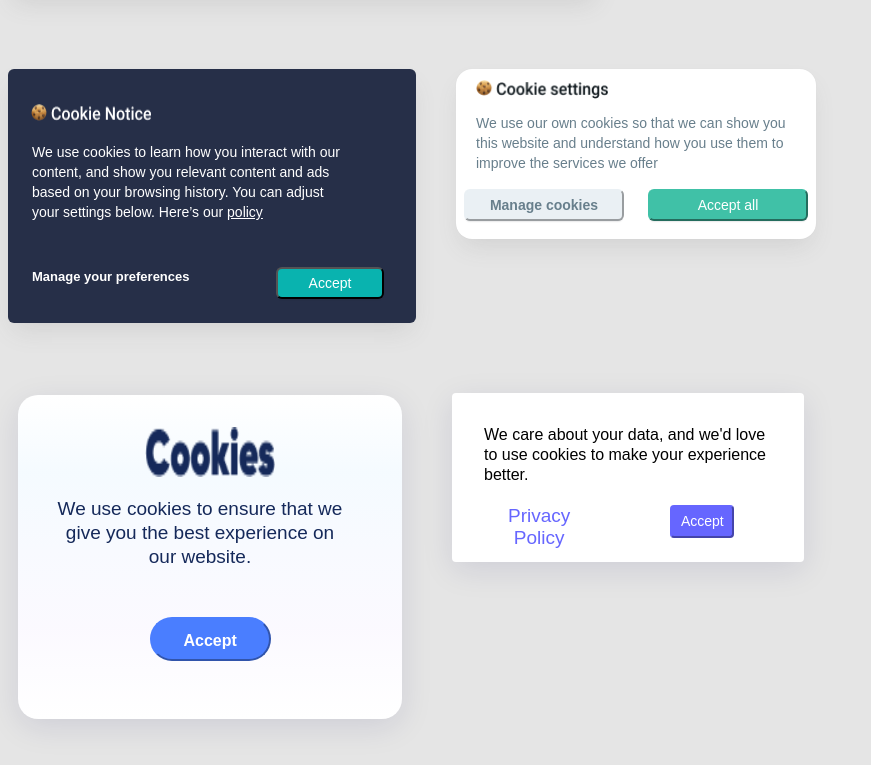
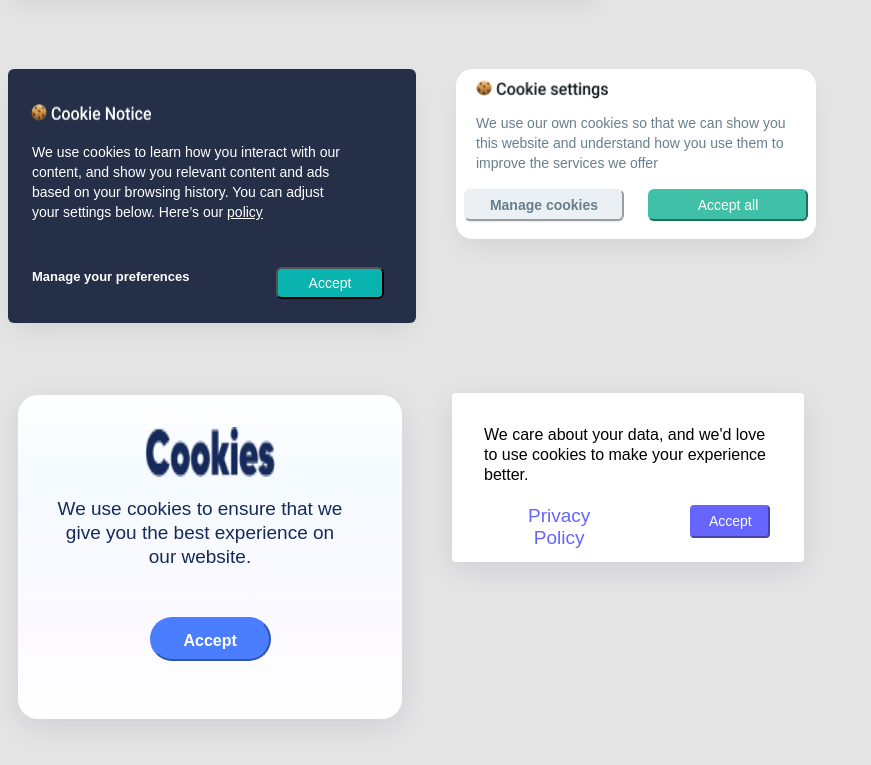
Before and after one commit to JuliaMatushevska/cursor-homeworks, a plain HTML site: page homework3/banners.html in a window 1280 px wide. Shown: the part 980-1745 px from the top of the page, without its empty margins (0-871 px from the left). Drawn offline with Linux system fonts and the light colour scheme.

Commit message:
cookie banners

```diff
--- a/homework3/styles.css
+++ b/homework3/styles.css
@@ -553,9 +553,8 @@ p{
     flex-direction: row;
     justify-content: space-around;
     position: static;
-    width: 180px;
-    height: 50px;
-    left: 0px;
+    width: 500px;
+    height: 100px;
     top: 8px;
     font-family: Arial, Helvetica, sans-serif;
     font-style: normal;
@@ -563,6 +562,8 @@ p{
     text-align:center;
     color: #6666FF;
     margin: 20px 100px 24px 50px;
+    float:left;
+    width:50%;
 }
 .two-accept{
     display: flex;
@@ -581,7 +582,6 @@ p{
     flex: none;
     order: 1;
     flex-grow: 0;
-    position: static;
     font-family: Arial, Helvetica, sans-serif;
     font-size: 14px;
     line-height: 17px;
@@ -591,4 +591,6 @@ p{
     order: 0;
     flex-grow: 0;
     margin: 0px 0px 0px 100px;
+    float:right;
+    width:50%;
 }
```
